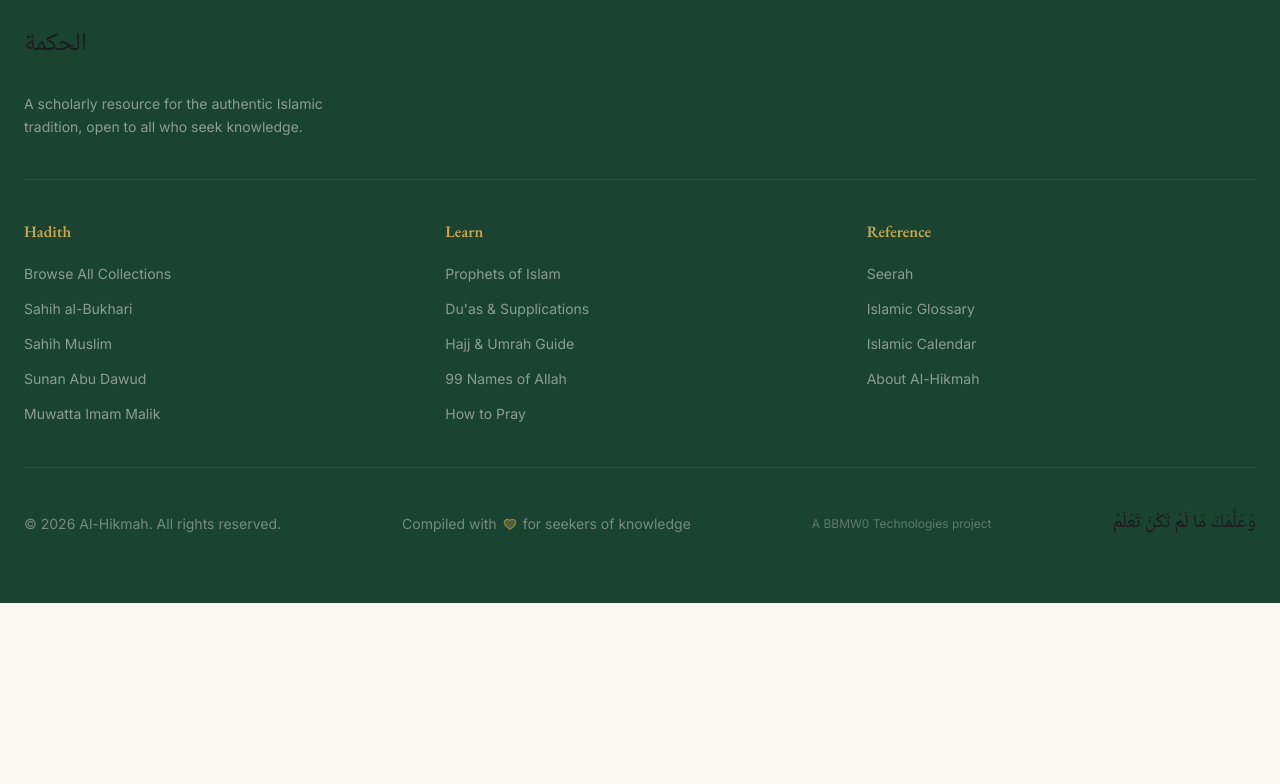
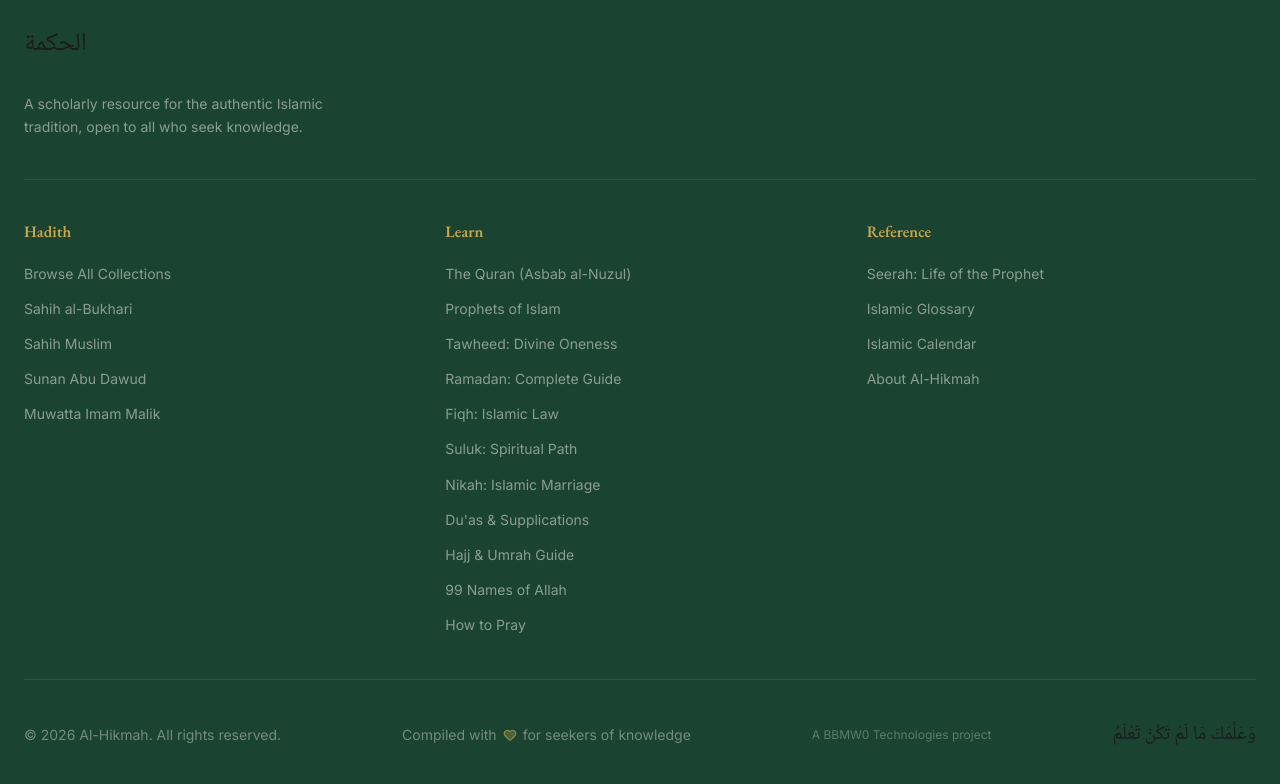
Before and after one commit to bbmw96/al-hikmah, a Next.js app: page / in a window 1280 px wide. Shown: the part 3669-4453 px from the top of the page. Before the commit the page ends 4272 px from the top, so only its background shows below. Built offline with nearby package versions, Linux system fonts and the light colour scheme; a web font is replaced by a local one.

Commit message:
feat: wire Quran into navbar and footer with full i18n

```diff
--- a/components/navigation/Footer.tsx
+++ b/components/navigation/Footer.tsx
@@ -15,7 +15,13 @@ const FOOTER_LINKS = [
   {
     heading: 'Learn',
     links: [
+      { label: 'The Quran (Asbab al-Nuzul)', href: '/quran' },
       { label: 'Prophets of Islam', href: '/prophets' },
+      { label: 'Tawheed: Divine Oneness', href: '/tawheed' },
+      { label: 'Ramadan: Complete Guide', href: '/ramadan' },
+      { label: 'Fiqh: Islamic Law', href: '/fiqh' },
+      { label: 'Suluk: Spiritual Path', href: '/suluk' },
+      { label: 'Nikah: Islamic Marriage', href: '/nikah' },
       { label: "Du'as & Supplications", href: '/duas' },
       { label: 'Hajj & Umrah Guide', href: '/hajj-umrah' },
       { label: '99 Names of Allah', href: '/99-names' },
@@ -25,7 +31,7 @@ const FOOTER_LINKS = [
   {
     heading: 'Reference',
     links: [
-      { label: 'Seerah', href: '/seerah' },
+      { label: 'Seerah: Life of the Prophet', href: '/seerah' },
       { label: 'Islamic Glossary', href: '/glossary' },
       { label: 'Islamic Calendar', href: '/calendar' },
       { label: 'About Al-Hikmah', href: '/about' },
--- a/components/navigation/Navbar.tsx
+++ b/components/navigation/Navbar.tsx
@@ -38,6 +38,7 @@ function useNavItems(): NavItem[] {
     {
       label: t('nav.learn'),
       children: [
+        { label: t('nav.quran'),    href: '/quran' },
         { label: t('nav.99names'),  href: '/99-names' },
         { label: t('nav.prayer'),   href: '/prayer' },
         { label: t('nav.tawheed'),  href: '/tawheed' },
--- a/lib/i18n/translations.ts
+++ b/lib/i18n/translations.ts
@@ -34,6 +34,7 @@ const UI = {
   'nav.fiqh':           { en: 'Fiqh',               ms: 'Fiqh',            tur: 'Fıkıh',                  urd: 'فقہ',              ben: 'ফিকহ',              fas: 'فقه',           zh: '伊斯兰法学',     yue: '伊斯蘭法學',   ja: 'フィクフ',        ru: 'Фикх',                 es: 'Fiqh'                },
   'nav.suluk':          { en: 'Suluk',              ms: 'Suluk',           tur: 'Sülûk',                  urd: 'سلوک',             ben: 'সুলুক',             fas: 'سلوک',          zh: '精神修行',      yue: '精神修行',     ja: 'スルーク',        ru: 'Сулук',                es: 'Suluk'               },
   'nav.nikah':          { en: 'Nikah',              ms: 'Nikah',           tur: 'Nikah',                  urd: 'نکاح',             ben: 'নিকাহ',             fas: 'نکاح',          zh: '婚姻',          yue: '婚姻',         ja: 'ニカー',          ru: 'Никах',                es: 'Nikah'               },
+  'nav.quran':          { en: 'The Quran',          ms: 'Al-Quran',        tur: 'Kuran-ı Kerim',          urd: 'قرآن کریم',        ben: 'আল-কুরআন',          fas: 'قرآن کریم',     zh: '古兰经',        yue: '古蘭經',       ja: 'クルアーン',      ru: 'Коран',                es: 'El Corán'            },
   'nav.browse':         { en: 'Browse Collections', ms: 'Semak Koleksi',   tur: 'Koleksiyonlara Göz At',  urd: 'مجموعے دیکھیں',    ben: 'সংগ্রহ দেখুন',      fas: 'مرور مجموعه‌ها', zh: '浏览圣训集', yue: '瀏覽聖訓集', ja: 'コレクションを見る', ru: 'Просмотр коллекций', es: 'Ver Colecciones'    },
   'nav.sixbooks':       { en: 'The Six Books',      ms: 'Enam Kitab',      tur: 'Altı Kitap',             urd: 'چھ کتابیں',        ben: 'ছয়টি কিতাব',       fas: 'شش کتاب',       zh: '六大圣训集',     yue: '六大聖訓集',   ja: '六大ハディース書',  ru: 'Шесть книг',           es: 'Los Seis Libros'     },
   'nav.ninebooks':      { en: 'The Nine Books',     ms: 'Sembilan Kitab',  tur: 'Dokuz Kitap',            urd: 'نو کتابیں',        ben: 'নয়টি কিতাব',       fas: 'نه کتاب',       zh: '九大圣训集',     yue: '九大聖訓集',   ja: '九大ハディース書',  ru: 'Девять книг',          es: 'Los Nueve Libros'    },
```
